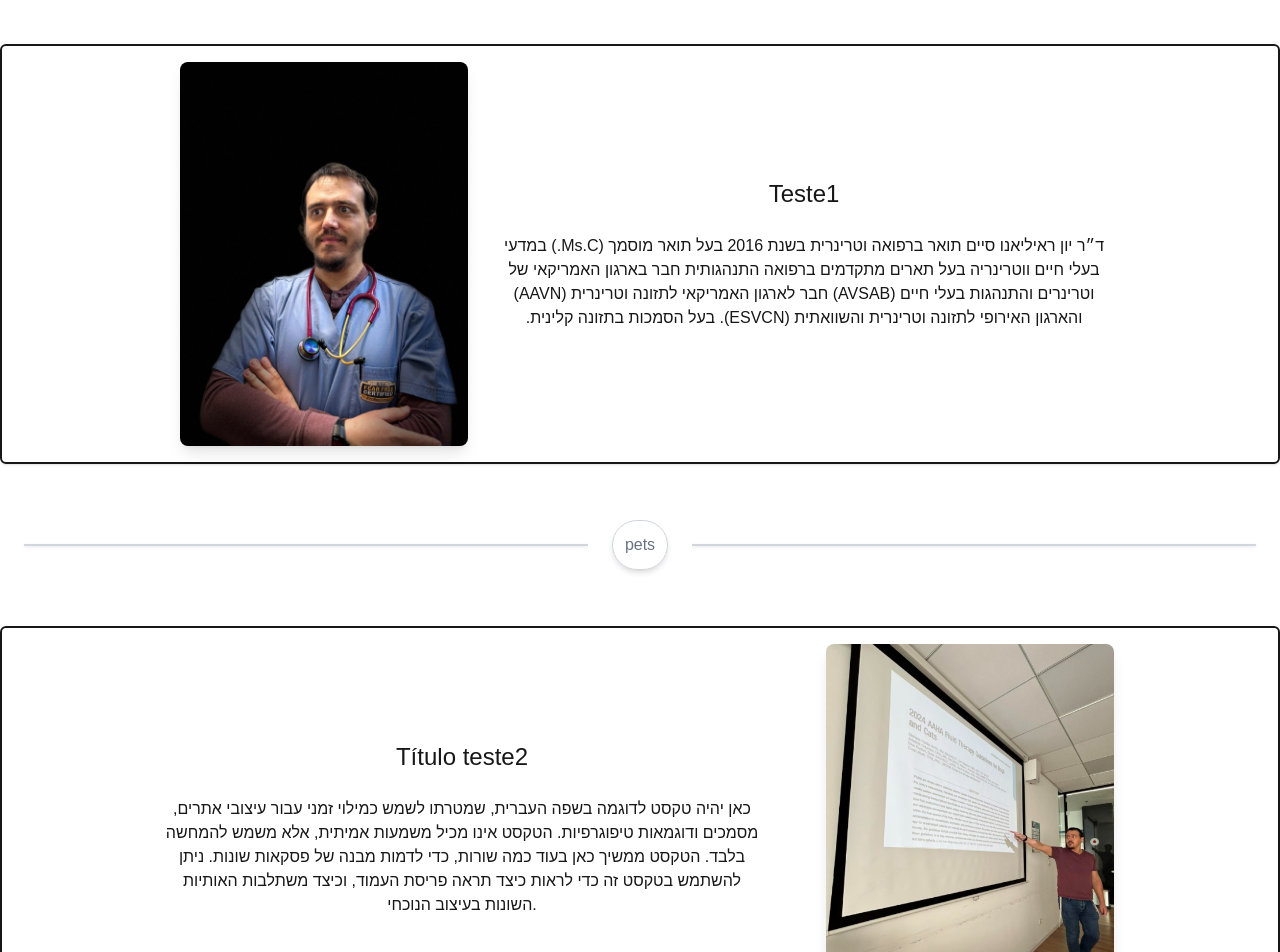
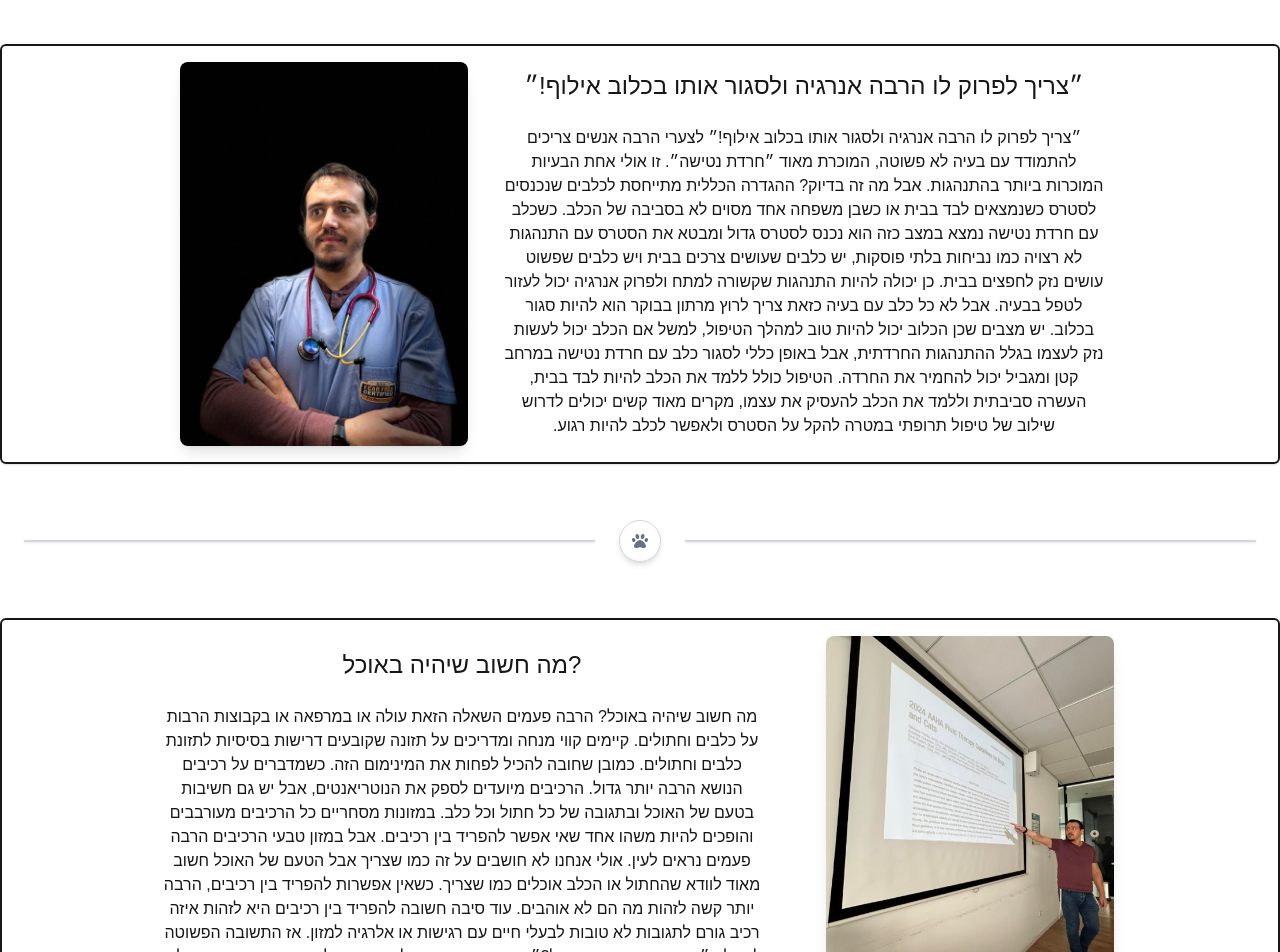
Before and after one commit to vitorreisler/healthyTail, a Next.js app: page /rotas/homepage in a window 1280 px wide. Shown: the top 952 px of the page. Built offline with nearby package versions, Linux system fonts and the light colour scheme.

Commit message:
add icons, from react-icons, add first content homeage, add content about

```diff
--- a/package.json
+++ b/package.json
@@ -12,6 +12,7 @@
     "next": "15.2.0",
     "react": "^19.0.0",
     "react-dom": "^19.0.0",
+    "react-icons": "^5.5.0",
     "react-social-media-embed": "^2.5.18"
   },
   "devDependencies": {
--- a/src/components/hrElement.jsx
+++ b/src/components/hrElement.jsx
@@ -1,9 +1,12 @@
+import { FaPaw } from "react-icons/fa";
+
 const HrElement = () => {
     return (
         <div className="flex flex-row items-center">
             <hr className="m-6 border-1 w-full text-gray-300 shadow-sm" />{" "}
             <span className="my-4 w-16 p-3 shadow-md material-symbols-outlined  border-1 border-gray-300 rounded-full  text-gray-500">
-              pets
+            <FaPaw />
+
             </span>
             <hr className="m-6 border-1 w-full text-gray-300 shadow-sm" />
           </div>
--- a/src/components/navbar.jsx
+++ b/src/components/navbar.jsx
@@ -1,6 +1,8 @@
 import Image from "next/image";
 import Link from "next/link";
 import { useState, useEffect } from "react";
+import { FaPaw } from "react-icons/fa";
+
 
 const Navbar = () => {
   const [isSmallScreen, setIsSmallScreen] = useState(false);
@@ -37,9 +39,7 @@ const Navbar = () => {
     <nav className="bg-white border-gray-200  dark:bg-gray-700">
       <div className="flex flex-wrap items-center justify-between max-w-screen-xl px-4 mx-auto ">
         {isSmallScreen ? (
-          <span className="py-3">Healthy {/*<span className="material-symbols-outlined">
-          pets
-          </span>*/} Tail</span>
+          <span className="flex gap-1 py-3">Healthy <FaPaw />Tail</span>
         ) : (
           <Link
             href="/"
--- a/src/data/homepageData.js
+++ b/src/data/homepageData.js
@@ -1,30 +1,34 @@
 export const homepageData = [
   {
     src: "/images/yon3.jpeg",
-    alt: "Descrição da imagem",
-    tituloImage: "Teste1",
-    textoCurto: `ד״ר יון ראיליאנו
-סיים תואר ברפואה וטרינרית בשנת 2016
-בעל תואר מוסמך (Ms.C.) במדעי בעלי חיים ווטרינריה
-בעל תארים `,
-    textoLongo: `ד״ר יון ראיליאנו
-סיים תואר ברפואה וטרינרית בשנת 2016
-בעל תואר מוסמך (Ms.C.) במדעי בעלי חיים ווטרינריה
-בעל תארים מתקדמים ברפואה התנהגותית
-חבר בארגון האמריקאי של וטרינרים והתנהגות בעלי חיים (AVSAB)
-חבר לארגון האמריקאי לתזונה וטרינרית (AAVN) והארגון האירופי לתזונה וטרינרית והשוואתית (ESVCN).
-בעל הסמכות בתזונה קלינית.`,
+    alt: "Doctor Yon  ",
+    tituloImage: "״צריך לפרוק לו הרבה אנרגיה ולסגור אותו בכלוב אילוף!״ ",
+    textoCurto: `
+    לצערי הרבה אנשים צריכים להתמודד עם בעיה לא פשוטה, המוכרת מאוד ״חרדת נטישה״. זו אולי אחת הבעיות המוכרות ביותר בהתנהגות.
+`,
+    textoLongo: `
+    ״צריך לפרוק לו הרבה אנרגיה ולסגור אותו בכלוב אילוף!״
+לצערי הרבה אנשים צריכים להתמודד עם בעיה לא פשוטה, המוכרת מאוד ״חרדת נטישה״. זו אולי אחת הבעיות המוכרות ביותר בהתנהגות.
+
+אבל מה זה בדיוק?
+ההגדרה הכללית מתייחסת לכלבים שנכנסים לסטרס כשנמצאים לבד בבית או כשבן משפחה אחד מסוים לא בסביבה של הכלב. כשכלב עם חרדת נטישה נמצא במצב כזה הוא נכנס לסטרס גדול ומבטא את הסטרס עם התנהגות לא רצויה כמו נביחות בלתי פוסקות, יש כלבים שעושים צרכים בבית ויש כלבים שפשוט עושים נזק לחפצים בבית.
+כן יכולה להיות התנהגות שקשורה למתח ולפרוק אנרגיה יכול לעזור לטפל בבעיה. אבל לא כל כלב עם בעיה כזאת צריך לרוץ מרתון בבוקר הוא להיות סגור בכלוב. יש מצבים שכן הכלוב יכול להיות טוב למהלך הטיפול, למשל אם הכלב יכול לעשות נזק לעצמו בגלל ההתנהגות החרדתית, אבל באופן כללי לסגור כלב עם חרדת נטישה במרחב קטן ומגביל יכול להחמיר את החרדה.
+הטיפול כולל ללמד את הכלב להיות לבד בבית, העשרה סביבתית וללמד את הכלב להעסיק את עצמו, מקרים מאוד קשים יכולים לדרוש שילוב של טיפול תרופתי במטרה להקל על הסטרס ולאפשר לכלב להיות רגוע.
+`,
   },
   {
     src: "/images/yon2.png",
-    alt: "Descrição da imagem",
-    tituloImage: "Título teste2",
-    textoCurto: `כאן יהיה טקסט לדוגמה בשפה העברית, שמטרתו לשמש כמילוי זמני עבור עיצובי אתריםד.
-הטקסט ממשיך כאן בעוד כמה שורות, כדי לדמות מבנה של פסקאות שונות. ניתן להשתמש בטקסט זה כדי לראות כיצד תראה פריסת העמוד, וכיצד משתלבות האותיות השונות בעיצוב הנוכחי.`,
-    textoLongo: `כאן יהיה טקסט לדוגמה בשפה העברית, שמטרתו לשמש כמילוי זמני עבור עיצובי אתרים, מסמכים ודוגמאות טיפוגרפיות. הטקסט אינו מכיל משמעות אמיתית, אלא משמש להמחשה בלבד.
-
-הטקסט ממשיך כאן בעוד כמה שורות, כדי לדמות מבנה של פסקאות שונות. ניתן להשתמש בטקסט זה כדי לראות כיצד תראה פריסת העמוד, וכיצד משתלבות האותיות השונות בעיצוב הנוכחי.
-
+    alt: "Doctor Yon explain about animal nutrition ",
+    tituloImage: "מה חשוב שיהיה באוכל?",
+    textoCurto: `
+    הרבה פעמים השאלה הזאת עולה או במרפאה או בקבוצות הרבות על כלבים וחתולים. קיימים קווי מנחה ומדריכים על תזונה שקובעים דרישות בסיסיות לתזונת כלבים וחתולים
+`,
+    textoLongo: `מה חשוב שיהיה באוכל?
+הרבה פעמים השאלה הזאת עולה או במרפאה או בקבוצות הרבות על כלבים וחתולים. קיימים קווי מנחה ומדריכים על תזונה שקובעים דרישות בסיסיות לתזונת כלבים וחתולים. כמובן שחובה להכיל לפחות את המינימום הזה.
+כשמדברים על רכיבים הנושא הרבה יותר גדול. הרכיבים מיועדים לספק את הנוטריאנטים, אבל יש גם חשיבות בטעם של האוכל ובתגובה של כל חתול וכל כלב. במזונות מסחריים כל הרכיבים מעורבבים והופכים להיות משהו אחד שאי אפשר להפריד בין רכיבים. אבל במזון טבעי הרכיבים הרבה פעמים נראים לעין. אולי אנחנו לא חושבים על זה כמו שצריך אבל הטעם של האוכל חשוב מאוד לוודא שהחתול או הכלב אוכלים כמו שצריך. כשאין אפשרות להפריד בין רכיבים, הרבה יותר קשה לזהות מה הם לא אוהבים.
+עוד סיבה חשובה להפריד בין רכיבים היא לזהות איזה רכיב גורם לתגובות לא טובות לבעלי חיים עם רגישות או אלרגיה למזון.
+אז התשובה הפשוטה לשאלה ״מה חשוב שיהיה באוכל?״
+שיהיו רכיבים שהכלב או החתול אוהבים וכמובן שמכילים את כל הנוטריאנטים.
 `,
   },
   {
--- a/src/pages/rotas/about.jsx
+++ b/src/pages/rotas/about.jsx
@@ -11,20 +11,19 @@ const About = () => {
             alt="Imagem Yon"
           />
         </picture>
-        <p className="text-black max-w-[500px] mx-auto my-auto px-3 py-3">
-          Lorem ipsum dolor sit amet consectetur adipisicing elit. Aspernatur
-          ad, nesciunt quod quas perspiciatis, numquam optio expedita placeat
-          cum nam, sunt magnam? Facilis illum aut, corporis beatae earum saepe
-          assumenda. Lorem, ipsum dolor sit amet consectetur adipisicing elit.
-          Blanditiis quisquam, ipsum amet ipsam repudiandae quas eaque quo? Modi
-          illo quibusdam nobis debitis nulla perspiciatis fugit, similique
-          blanditiis corrupti voluptas omnis? Lorem ipsum dolor, sit amet
-          consectetur adipisicing elit. Aperiam vero fugit, rerum id temporibus
-          dicta. Neque impedit unde quam tempore officia vero amet, aut
-          obcaecati cumque modi non exercitationem rerum? Lorem ipsum dolor sit,
-          amet consectetur adipisicing elit. Architecto id amet eveniet iste
-          omnis accusamus reprehenderit natus optio? Ullam sit aperiam aliquid
-          corrupti harum ex neque laborum quas nam recusandae.
+        <p className="text-black max-w-[590px] mx-auto my-auto px-3 py-3 text-lg rtl  ">
+          ד״ר יון ראיליאנו <br /><br /> וטרינר עם תשוקה אמיתית לבריאות והתנהגות בעלי חיים!
+          🐾✨ <br /><br /> מאז שסיים את לימודיו ברפואה וטרינרית בשנת 2016, ד״ר ראיליאנו לא
+          מפסיק להעמיק, ללמוד ולחדש! עם תואר מוסמך במדעי בעלי החיים והרפואה
+          הווטרינרית ותארים מתקדמים בתחום הרפואה ההתנהגותית, הוא משלב ידע מדעי
+          נרחב עם גישה חומלת וייחודית לכל מטופל.<br /><br /> כחבר בארגונים המובילים בעולם –
+          AVSAB, AAVN ו-ESVCN – ד״ר ראיליאנו מחויב להביא את הסטנדרטים הגבוהים
+          ביותר בטיפול בבעלי חיים, במיוחד בתחומי ההתנהגות והתזונה הקלינית. עם
+          הסמכה יוקרתית בתזונה קלינית ותואר Elite Fear Free Certified, הוא מעניק
+          טיפול מותאם אישית, שמפחית סטרס ומעצים את איכות החיים של כל בעל חיים
+          שהוא פוגש!<br /><br /> אם אתם מחפשים וטרינר עם ידע עמוק, תשוקה אמיתית ומסירות
+          אינסופית – ד״ר יון ראיליאנו כאן כדי להעניק לבעלי החיים שלכם את הטוב
+          ביותר! 🩺🐶🐱
         </p>
       </Layout>
     </>
```
Also changed, not shown: 1 other file (tests, documents, lock files or other folders).
